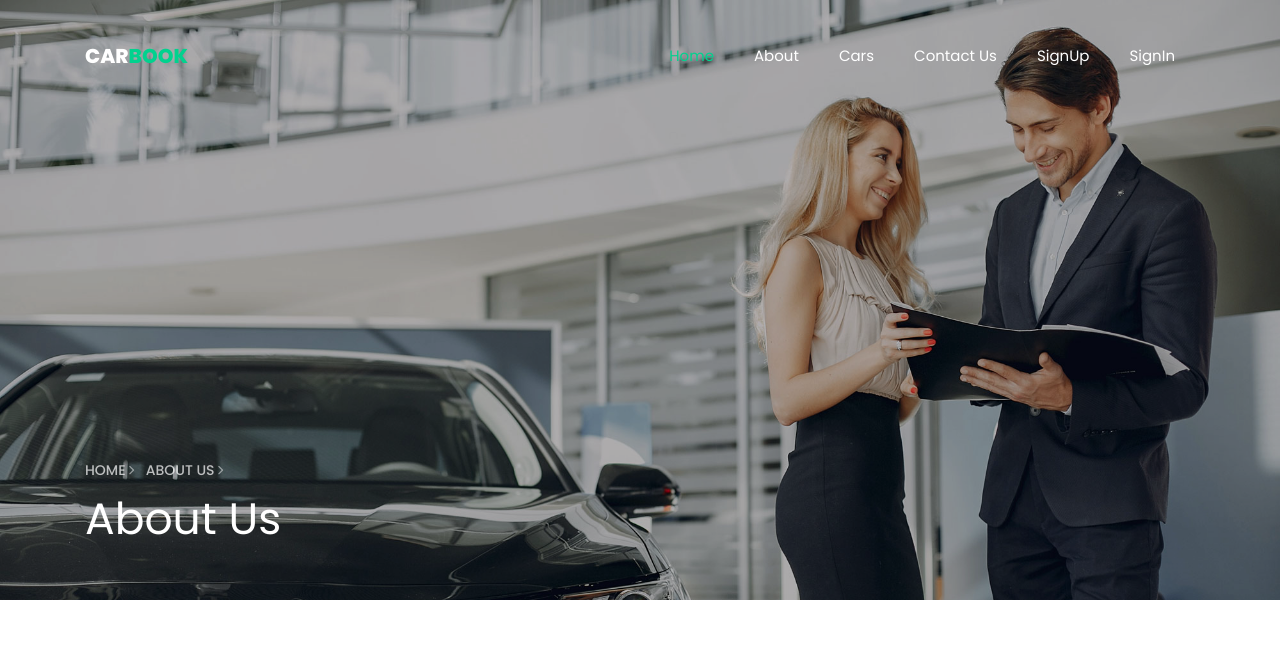
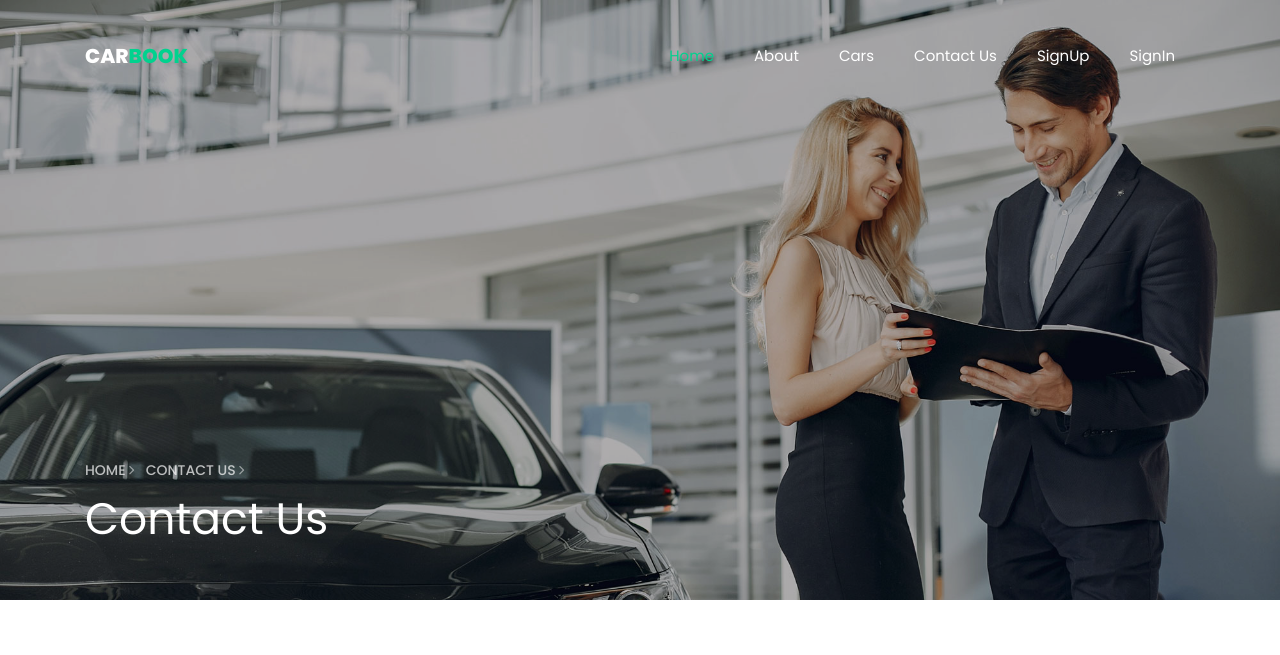
Before and after one commit to AshnaEP/django_projects, a Django app: page /contact in a window 1280 px wide. Shown: the top 655 px of the page. Run offline with Django 5.2, Linux system fonts and the light colour scheme; some libraries are stand-ins or nearby versions; some web fonts are replaced.

Commit message:
Edited title in Contact and About page

```diff
--- a/crms/templates/about.html
+++ b/crms/templates/about.html
@@ -2,6 +2,12 @@
 {% load static %}
 {% block title %}
 <title>About</title>
+{% endblock %}
+
+{% block spanTitle %}ABOUT US
+{% endblock %}
+
+{% block subTitle %}About Us
 {% endblock %}
 
 {% block content %}
--- a/crms/templates/base.html
+++ b/crms/templates/base.html
@@ -67,8 +67,13 @@
       <div class="container">
         <div class="row no-gutters slider-text js-fullheight align-items-end justify-content-start">
           <div class="col-md-9 ftco-animate pb-5">
-          	<p class="breadcrumbs"><span class="mr-2"><a href="index.html">Home <i class="ion-ios-arrow-forward"></i></a></span> <span>About us <i class="ion-ios-arrow-forward"></i></span></p>
-            <h1 class="mb-3 bread">About Us</h1>
+          	<p class="breadcrumbs"><span class="mr-2"><a href="index.html">Home <i class="ion-ios-arrow-forward"></i></a></span> <span>
+                {% block spanTitle %}
+                {% endblock %}
+                <i class="ion-ios-arrow-forward"></i></span></p>
+            <h1 class="mb-3 bread">
+                {% block subTitle %}
+                {% endblock %}</h1>
           </div>
         </div>
       </div>
--- a/crms/templates/contact.html
+++ b/crms/templates/contact.html
@@ -1,7 +1,13 @@
 {% extends 'base.html' %}
 {% load static %}
 {% block title %}
-<title>About</title>
+<title>Contact</title>
+{% endblock %}
+
+{% block spanTitle %}CONTACT US
+{% endblock %}
+
+{% block subTitle %}Contact Us
 {% endblock %}
 
 {% block content %}
```
